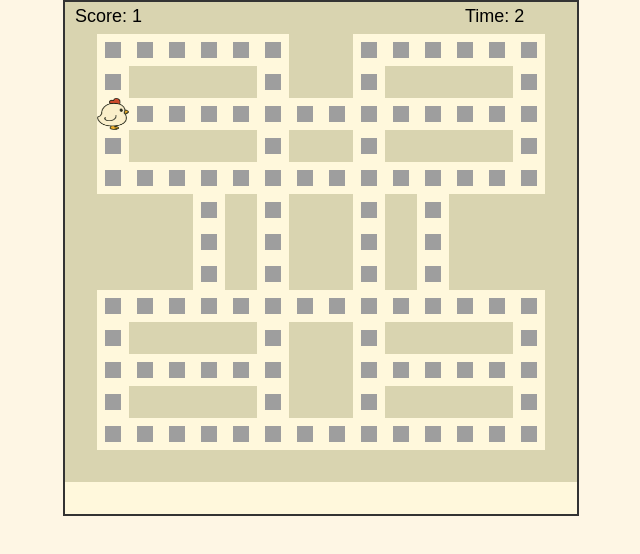
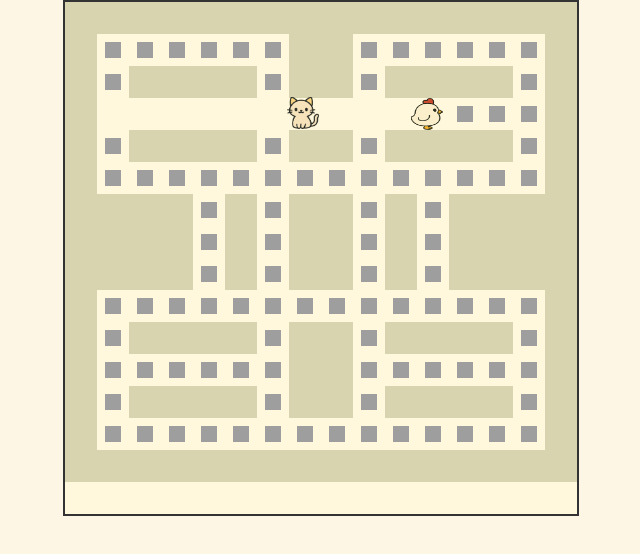
Before and after one commit to YDTHobby/Nuggets-Maze, a plain HTML site: page index.html in a window 1280 px wide. Both pictures are taken after a click on the button "Start Game". Shown: the whole page, without its empty margins (319-959 px from the left). Drawn offline with Linux system fonts and the light colour scheme.

Commit message:
Update index.html

```diff
--- a/index.html
+++ b/index.html
@@ -77,6 +77,9 @@
     nuggetImgs.cheer2.src = "nugget_cheer2.png";
     nuggetImgs.cheer3.src = "nugget_cheer3.png";
 
+    const catImg = new Image();
+    catImg.src = "cat_enemy.png";
+
     const yarnImg = new Image();
     yarnImg.src = "yarn_blue.png";
     const specialYarnImg = new Image();
@@ -89,7 +92,9 @@
     const sfxInvincible = new Audio("invincible_loop.mp3");
     const sfxStart = new Audio("start_game.mp3");
     const sfxGameWon = new Audio("game_won.mp3");
+    const sfxMeow = new Audio("meow.mp3");
     sfxInvincible.loop = true;
+
     const bgMusic = new Audio("bg_music.mp3");
     bgMusic.loop = true;
     bgMusic.volume = 0.3;
@@ -102,18 +107,19 @@
       nextDirX: 0,
       nextDirY: 0,
       direction: "right",
-      speed: 1.6,
+      speed: 1.9,
       invincible: 0
     };
 
+    let enemies = [];
     let yarns = [];
     let specialYarns = [];
     let confetti = [];
     let score = 0;
-    let totalScore = 0;
+    let level = 1;
     let timer = 0;
+    let gameStarted = false;
     let gameWon = false;
-    let gameStarted = false;
     let winAnimationCounter = 0;
 
     function initYarns() {
@@ -127,31 +133,41 @@
       }
     }
 
+    function spawnEnemies(count) {
+      enemies = [];
+      for (let i = 0; i < count; i++) {
+        enemies.push({
+          x: TILE_SIZE * (7 + (i % 2)),
+          y: TILE_SIZE * 7,
+          speed: 1.9,
+          alive: true,
+          respawn: 0
+        });
+      }
+    }
+
     function canMove(x, y) {
       const col = Math.floor(x / TILE_SIZE);
       const row = Math.floor(y / TILE_SIZE);
       return map[row] && map[row][col] !== '#';
     }
 
-    function updateSmoothPlayer() {
-      const centerX = player.x + TILE_SIZE / 2;
-      const centerY = player.y + TILE_SIZE / 2;
-      const cx = Math.floor(centerX / TILE_SIZE);
-      const cy = Math.floor(centerY / TILE_SIZE);
+    function updatePlayer() {
+      const cx = Math.floor((player.x + TILE_SIZE / 2) / TILE_SIZE);
+      const cy = Math.floor((player.y + TILE_SIZE / 2) / TILE_SIZE);
 
-      const aligned = Math.abs(centerX % TILE_SIZE - TILE_SIZE / 2) < 2 && Math.abs(centerY % TILE_SIZE - TILE_SIZE / 2) < 2;
+      const aligned = Math.abs(player.x % TILE_SIZE - TILE_SIZE / 2) < 2 && Math.abs(player.y % TILE_SIZE - TILE_SIZE / 2) < 2;
 
-      if (aligned && canMove((cx + player.nextDirX) * TILE_SIZE, (cy + player.nextDirY) * TILE_SIZE)) {
-        player.dirX = player.nextDirX;
-        player.dirY = player.nextDirY;
+      if (aligned) {
+        if (canMove((cx + player.nextDirX) * TILE_SIZE, (cy + player.nextDirY) * TILE_SIZE)) {
+          player.dirX = player.nextDirX;
+          player.dirY = player.nextDirY;
+        }
       }
 
       const nextX = player.x + player.dirX * player.speed;
       const nextY = player.y + player.dirY * player.speed;
-      const tileCol = Math.floor((nextX + TILE_SIZE / 2) / TILE_SIZE);
-      const tileRow = Math.floor((nextY + TILE_SIZE / 2) / TILE_SIZE);
-
-      if (canMove(tileCol * TILE_SIZE, tileRow * TILE_SIZE)) {
+      if (canMove(nextX, nextY)) {
         player.x = nextX;
         player.y = nextY;
       }
@@ -161,8 +177,8 @@
       else if (player.dirY === -1) player.direction = "up";
       else if (player.dirY === 1) player.direction = "down";
 
-      let px = Math.floor((player.x + TILE_SIZE / 2) / TILE_SIZE);
-      let py = Math.floor((player.y + TILE_SIZE / 2) / TILE_SIZE);
+      const px = Math.floor((player.x + TILE_SIZE / 2) / TILE_SIZE);
+      const py = Math.floor((player.y + TILE_SIZE / 2) / TILE_SIZE);
 
       yarns = yarns.filter(dot => {
         if (dot.x === px && dot.y === py) {
@@ -175,7 +191,7 @@
 
       specialYarns = specialYarns.filter(dot => {
         if (dot.x === px && dot.y === py) {
-          player.invincible = 600;
+          player.invincible = 360;
           score += 5;
           sfxSpecial.play();
           sfxInvincible.play();
@@ -216,62 +232,43 @@
       ctx.drawImage(nuggetImgs[player.direction], player.x, player.y, TILE_SIZE, TILE_SIZE);
     }
 
-    function drawHUD() {
-      ctx.fillStyle = "#000";
-      ctx.font = "18px Arial";
-      ctx.fillText("Score: " + score, 10, 20);
-      ctx.fillText("Time: " + Math.floor(timer / 60), 400, 20);
-    }
-
-    function drawConfetti() {
-      confetti.forEach(c => {
-        ctx.fillStyle = c.color;
-        ctx.beginPath();
-        ctx.arc(c.x, c.y, c.size, 0, Math.PI * 2);
-        ctx.fill();
-        c.y += c.speedY;
-        if (c.y > canvas.height) c.y = -10;
+    function drawEnemies() {
+      enemies.forEach(e => {
+        if (e.alive) ctx.drawImage(catImg, e.x, e.y, TILE_SIZE, TILE_SIZE);
       });
     }
 
-    function spawnConfetti() {
-      confetti = [];
-      for (let i = 0; i < 100; i++) {
-        confetti.push({
-          x: Math.random() * canvas.width,
-          y: Math.random() * canvas.height,
-          speedY: 1 + Math.random() * 3,
-          color: `hsl(${Math.random() * 360}, 100%, 70%)`,
-          size: Math.random() * 4 + 2
-        });
-      }
-    }
+    function updateEnemies() {
+      enemies.forEach(e => {
+        const dx = player.x - e.x;
+        const dy = player.y - e.y;
+        let moveX = 0, moveY = 0;
+        if (Math.abs(dx) > Math.abs(dy)) moveX = Math.sign(dx);
+        else moveY = Math.sign(dy);
 
-    function drawWinAnimation() {
-      ctx.clearRect(0, 0, canvas.width, canvas.height);
-      ctx.drawImage(bgWin, 0, 0, canvas.width, canvas.height);
-      drawConfetti();
-      ctx.fillStyle = "#000";
-      ctx.font = "36px Arial";
-      ctx.fillText("🎉 You Win! 🎉", 140, 100);
-      ctx.font = "20px Arial";
-      ctx.fillText("Total Score: " + score, 180, 140);
+        const nextX = e.x + moveX * e.speed;
+        const nextY = e.y + moveY * e.speed;
 
-      let frame = winAnimationCounter % 60 < 15 ? nuggetImgs.cheer1 : winAnimationCounter % 60 < 30 ? nuggetImgs.cheer2 : nuggetImgs.cheer3;
-      ctx.drawImage(frame, canvas.width / 2 - 40, canvas.height / 2 - 40, 80, 80);
+        if (canMove(nextX, nextY)) {
+          e.x = nextX;
+          e.y = nextY;
+        }
 
-      if (winAnimationCounter === 0) {
-        sfxGameWon.play();
-        spawnConfetti();
-      }
-      winAnimationCounter++;
-      if (winAnimationCounter >= 360) {
-        gameStarted = false;
-        startButton.style.display = "block";
-        startButton.innerText = "Play Again";
-      } else {
-        requestAnimationFrame(drawWinAnimation);
-      }
+        const px = Math.floor((player.x + TILE_SIZE / 2) / TILE_SIZE);
+        const py = Math.floor((player.y + TILE_SIZE / 2) / TILE_SIZE);
+        const ex = Math.floor((e.x + TILE_SIZE / 2) / TILE_SIZE);
+        const ey = Math.floor((e.y + TILE_SIZE / 2) / TILE_SIZE);
+
+        if (px === ex && py === ey) {
+          if (player.invincible > 0) {
+            e.alive = false;
+            sfxMeow.play();
+          } else {
+            alert("Game Over! Nugget got caught!");
+            window.location.reload();
+          }
+        }
+      });
     }
 
     document.addEventListener("keydown", e => {
@@ -292,16 +289,17 @@
       if (yarns.length === 0 && specialYarns.length === 0 && !gameWon) {
         gameWon = true;
         winAnimationCounter = 0;
-        drawWinAnimation();
+        sfxGameWon.play();
         return;
       }
 
       ctx.clearRect(0, 0, canvas.width, canvas.height);
       drawMap();
-      updateSmoothPlayer();
+      updatePlayer();
+      updateEnemies();
       drawYarns();
       drawPlayer();
-      drawHUD();
+      drawEnemies();
       timer++;
       requestAnimationFrame(gameLoop);
     }
@@ -309,12 +307,15 @@
     startButton.onclick = () => {
       startButton.style.display = "none";
       initYarns();
+      spawnEnemies(level);
       bgMusic.play();
       sfxStart.play();
       gameStarted = true;
-      gameWon = false;
       requestAnimationFrame(gameLoop);
     };
   </script>
 </body>
 </html>
+  </script>
+</body>
+</html>
```
